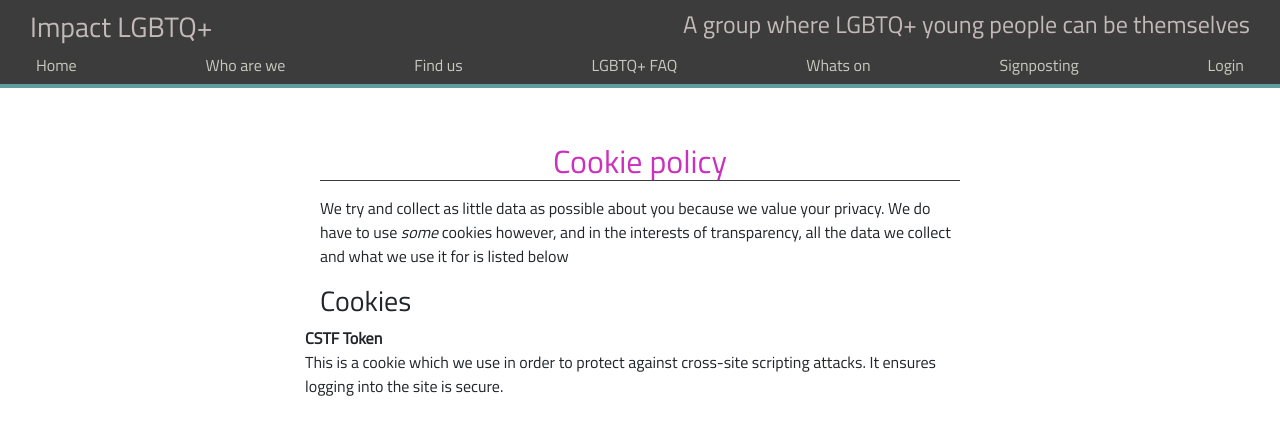
After one commit to ImpactLGBTQ/Impact-Website, a Django app: template impact_website/templates/impact_website/cookie_policy.html in a window 1280 px wide. The commit adds this page. Shown: the top 435 px of the page. Run offline with Django 3.2, Linux system fonts and the light colour scheme; the template is opened without the code that fills it, so the values that code supplies are empty; style sheets or scripts are compiled from the project's sources; some libraries are stand-ins or nearby versions.

Commit message:
Updated cookie_consent.js

```diff
--- /dev/null
+++ b/impact_website/templates/impact_website/cookie_policy.html
@@ -0,0 +1,21 @@
+{% extends "base/base_page.html" %}
+{% block title %}Impact Cookie Policy{% endblock %}
+
+{% block body %}
+<h2 class="title_text">Cookie policy</h2>
+<p>
+    We try and collect as little data as possible about you because we value your privacy. We do have to use
+    <i>some</i> cookies however, and in the interests of transparency, all the data we collect and what we use it for
+    is listed below
+</p>
+
+<div>
+    <h3>Cookies</h3>
+    <dl class="row">
+        <dt>CSTF Token</dt>
+        <dd>This is a cookie which we use in order to protect against cross-site scripting attacks. It ensures
+            logging into the site is secure.</dd>
+    </dl>
+</div>
+
+{% endblock %}
--- a/impact_website/urls.py
+++ b/impact_website/urls.py
@@ -29,4 +29,5 @@ urlpatterns = (
     path('about-us', views.about_us, name='impact_website-about-us'),
     path('signposting', views.signposting, name='impact_website-signposting'),
     path('faq', views.faq_page, name='impact_website-FAQ'),
+    path('data-policy', views.data_policy, name='impact_website-data-policy'),
 )
--- a/impact_website/views.py
+++ b/impact_website/views.py
@@ -37,7 +37,10 @@ def about_us(request):
 def signposting(request):
     return render(request, 'impact_website/signposting.html')
 
-
 ## Handles request for the 'FAQ' page
 def faq_page(request):
     return render(request, 'impact_website/FAQ.html')
+
+## Handles the 'data policy' page
+def data_policy(request):
+    return render(request, 'impact_website/cookie_policy.html')
--- a/static/js/cookie_consent.js
+++ b/static/js/cookie_consent.js
@@ -16,8 +16,9 @@ window.cookieconsent.initialise({
   },
   "position": "bottom-right",
   "content": {
-    "message": "This website uses cookies to improve your experience. We do not collect any unnecessary personal data about you",
+    "message": "This website uses cookies to improve your experience. We do not collect any data which could be used" +
+        " to personally identify you",
     "dismiss": "That's fine",
-    "href": "example.com"
+   // "href": "/data-policy"
   }
 });
--- a/templates/base/base_page.html
+++ b/templates/base/base_page.html
@@ -44,12 +44,12 @@
     </div>
 
     {# Cookie consent #}
-    <link rel="stylesheet" type="text/css" href="{% static "css/cookieconsent.min.css" %}" />
-    <script src="https://cdn.jsdelivr.net/npm/cookieconsent@3/build/cookieconsent.min.js" data-cfasync="false"></script>
-    <script src="{% static "js/cookie_consent.js" %}"></script>
-<script>
+    <link rel="stylesheet" type="text/css" href="https://cdn.jsdelivr.net/npm/cookieconsent@3/build/cookieconsent.min.css" />
 </head>
 <body>
+{# Cookie consent #}
+<script src="https://cdn.jsdelivr.net/npm/cookieconsent@3/build/cookieconsent.min.js" data-cfasync="false"></script>
+<script src="{% static "js/cookie_consent.js" %}"></script>
 {# Header #}
 <div class="header">
     {% include "includes/header_bar.html" %}
```
